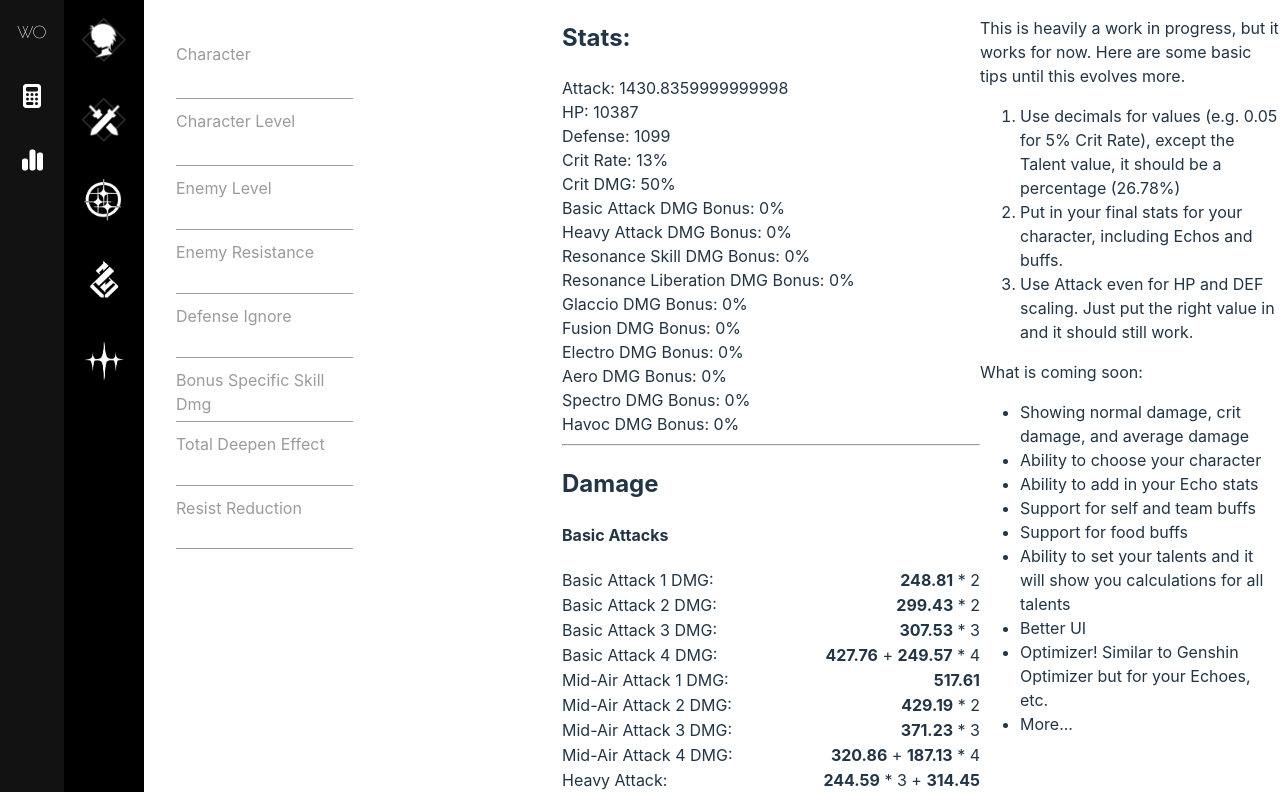
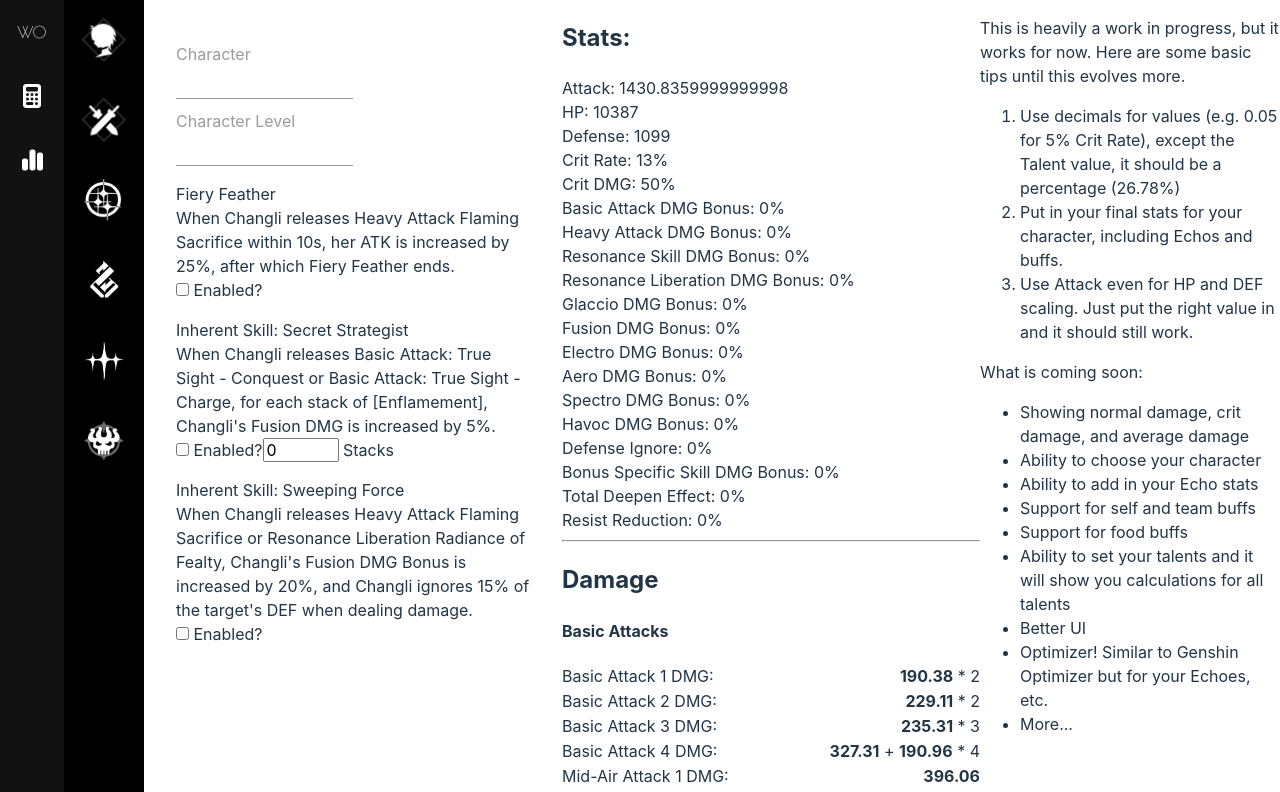
Before and after one commit to ryanbenson/wuthering-waves-optimizer, a Vue app: page /calculator in a window 1280 px wide. Shown: the top 792 px of the page. Built offline with nearby package versions, Linux system fonts and the light colour scheme.

Commit message:
Gets char buffs working

```diff
--- /dev/null
+++ b/src/characters/Changli/buffs.ts
@@ -0,0 +1,52 @@
+export const buffs = [
+  {
+    key: "FieryFeather",
+    name: "Fiery Feather",
+    details:
+      '<div class="skilldescription">When Changli releases Heavy Attack <span class="Highlight">Flaming Sacrifice</span> within 10s, her ATK is increased by 25%, after which <span class="Highlight">Fiery Feather</span> ends.</div>',
+    hasStacks: false,
+    modifiers: [
+      {
+        modifier: "ATK",
+        modifierValue: 0.25,
+      },
+    ],
+    minStacks: 0,
+    maxStacks: 0,
+    alwaysEnabled: false,
+  },
+  {
+    key: "InherentSkillSecretStrategist",
+    name: "Inherent Skill: Secret Strategist",
+    details: `<div class="skilldescription">When Changli releases Basic Attack: <span class="Highlight">True Sight - Conquest</span> or Basic Attack: <span class="Highlight">True Sight - Charge</span>, for each stack of [Enflamement], Changli's Fusion DMG is increased by 5%.</div>`,
+    hasStacks: true,
+    modifiers: [
+      {
+        modifier: "Fusion",
+        modifierValue: 0.05,
+      },
+    ],
+    minStacks: 0,
+    maxStacks: 4,
+    alwaysEnabled: false,
+  },
+  {
+    key: "InherentSkillSweepingForce",
+    name: "Inherent Skill: Sweeping Force",
+    details: `<div class="skilldescription">When Changli releases Heavy Attack <span class="Highlight">Flaming Sacrifice</span> or Resonance Liberation <span class="Highlight">Radiance of Fealty</span>, Changli's Fusion DMG Bonus is increased by 20%, and Changli ignores 15% of the target's DEF when dealing damage.</div>`,
+    hasStacks: false,
+    modifiers: [
+      {
+        modifier: "Fusion",
+        modifierValue: 0.2,
+      },
+      {
+        modifier: "DEFIgnore",
+        modifierValue: 0.15,
+      },
+    ],
+    minStacks: 0,
+    maxStacks: 0,
+    alwaysEnabled: false,
+  },
+];
--- a/src/characters/Changli/index.ts
+++ b/src/characters/Changli/index.ts
@@ -5,6 +5,7 @@ import { skillAttacks } from "./skillAttacks.ts";
 import { liberationAttacks } from "./liberationAttacks.ts";
 import { forteCircuitAttacks } from "./forteCircuitAttacks.ts";
 import { introAttacks } from "./introAttacks.ts";
+import { buffs } from "./buffs.ts";
 
 export function getData() {
   return {
@@ -16,5 +17,6 @@ export function getData() {
     liberationAttacks,
     forteCircuitAttacks,
     introAttacks,
+    buffs,
   };
 }
--- a/src/components/Calculator.vue
+++ b/src/components/Calculator.vue
@@ -16,6 +16,9 @@
         </li>
         <li @click="changeScreen('constellations')">
           <img src="/images/constellations.png" class="icon" />
+        </li>
+        <li @click="changeScreen('enemy')">
+          <img src="/images/enemy.png" class="icon" />
         </li>
       </ul>
     </div>
@@ -46,21 +49,13 @@
               >Character Level</label
             >
           </div>
-          <div
-            v-for="field in fields"
-            :key="field.name"
-            class="form__group field">
-            <input
-              :id="field.name"
-              :type="field.type"
-              v-model="formData[field.name]"
-              :step="field.step"
-              class="form__field"
-              :placeholder="field.name" />
-            <label :for="field.name" class="form__label">{{
-              field.label
-            }}</label>
-          </div>
+          <template v-if="chosenChar?.value?.buffs">
+            <CalculatorCharacterBuffs
+              :buffs="chosenChar?.value?.buffs"
+              @updated-character-buffs="
+                handleUpdatedCharacterBuffs
+              "></CalculatorCharacterBuffs>
+          </template>
         </div>
       </div>
 
@@ -137,6 +132,21 @@
       <div class="screen--character" v-show="curScreen === 'constellations'">
         Constellations coming soon.
       </div>
+      <div class="screen--enemy" v-show="curScreen === 'enemy'">
+        <div
+          v-for="field in fields"
+          :key="field.name"
+          class="form__group field">
+          <input
+            :id="field.name"
+            :type="field.type"
+            v-model="formData[field.name]"
+            :step="field.step"
+            class="form__field"
+            :placeholder="field.name" />
+          <label :for="field.name" class="form__label">{{ field.label }}</label>
+        </div>
+      </div>
     </div>
     <div class="results">
       <h2>Stats:</h2>
@@ -157,6 +167,12 @@
       <div>Aero DMG Bonus: {{ Aero }}%</div>
       <div>Spectro DMG Bonus: {{ Spectro }}%</div>
       <div>Havoc DMG Bonus: {{ Havoc }}%</div>
+      <div>Defense Ignore: {{ DefIgnore }}%</div>
+      <div>
+        Bonus Specific Skill DMG Bonus: {{ BonusSpecificSkillDMGBonus }}%
+      </div>
+      <div>Total Deepen Effect: {{ TotalDeepenEffect }}%</div>
+      <div>Resist Reduction: {{ ResistReduction }}%</div>
       <hr />
       <h2>Damage</h2>
       <h4>Basic Attacks</h4>
@@ -217,15 +233,12 @@ import {
 } from "../characters/characters";
 import CalculatorEchoes from "./CalculatorEchoes.vue";
 import CalculatorWeapons from "./CalculatorWeapons.vue";
+import CalculatorCharacterBuffs from "./CalculatorCharacterBuffs.vue";
 
 interface FormData {
   [key: string]: number | string; // index signature
   enemyLevel: number;
   enemyResist: number;
-  defIgnore: number;
-  bonusSpecificSkillDmg: number;
-  totalDeepenEffect: number;
-  resistenceReduction: number;
 }
 
 interface TalentData {
@@ -241,15 +254,12 @@ export default defineComponent({
   components: {
     CalculatorEchoes,
     CalculatorWeapons,
+    CalculatorCharacterBuffs,
   },
   setup() {
     const formData = reactive<FormData>({
-      enemyLevel: 1,
+      enemyLevel: 90,
       enemyResist: 0.1,
-      defIgnore: 0,
-      bonusSpecificSkillDmg: 0,
-      totalDeepenEffect: 0,
-      resistenceReduction: 0,
     });
     const talentData = reactive<TalentData>({
       basic: 10,
@@ -259,6 +269,7 @@ export default defineComponent({
       intro: 10,
     });
     const weaponData = reactive({});
+    const charBuffsData = reactive({});
 
     watch(formData, async (updatedFormData: FormData) => {
       handleCalculation(updatedFormData);
@@ -305,6 +316,10 @@ export default defineComponent({
     const Aero = ref(0);
     const Spectro = ref(0);
     const Havoc = ref(0);
+    const DefIgnore = ref(0);
+    const BonusSpecificSkillDMGBonus = ref(0);
+    const TotalDeepenEffect = ref(0);
+    const ResistReduction = ref(0);
 
     charactersList.value = getCharactersAvailable();
 
@@ -350,6 +365,10 @@ export default defineComponent({
       let aero = 0;
       let spectro = 0;
       let havoc = 0;
+      let defIgnore = 0;
+      let bonusSpecificSkillDMGBonus = 0;
+      let totalDeepenEffect = 0;
+      let resistReduction = 0;
 
       let weaponModifer = null;
       let weaponModifierValue = 0;
@@ -360,6 +379,47 @@ export default defineComponent({
         charHp = hp;
         charAtk = attack;
         charDef = defense;
+      }
+      if (charBuffsData.value) {
+        const charBuffInfo = charBuffsData.value;
+        attackPercent += charBuffInfo?.ATK ? charBuffInfo?.ATK * 100 : 0;
+        hpPercent += charBuffInfo?.HP ? charBuffInfo?.HP * 100 : 0;
+        defPercent += charBuffInfo?.DEF ? charBuffInfo?.DEF * 100 : 0;
+        attackFlat += charBuffInfo?.ATK_FLAT ?? 0;
+        hpFlat += charBuffInfo?.HP_FLAT ?? 0;
+        defFlat += charBuffInfo?.DEF_FLAT ?? 0;
+        critRate += charBuffInfo?.CritRate ? charBuffInfo?.CritRate * 100 : 0;
+        critDMG += charBuffInfo?.CritDMG ? charBuffInfo?.CritDMG * 100 : 0;
+        basicAttackDMGBonus += charBuffInfo?.BasicAttackDMGBonus
+          ? charBuffInfo?.BasicAttackDMGBonus * 100
+          : 0;
+        heavyAttackDMGBonus += charBuffInfo?.HeavyAttackDMGBonus
+          ? charBuffInfo?.HeavyAttackDMGBonus * 100
+          : 0;
+        resonanceSkillDMGBonus += charBuffInfo?.ResonanceSkillDMGBonus
+          ? charBuffInfo?.ResonanceSkillDMGBonus * 100
+          : 0;
+        resonanceLiberationDMGBonus += charBuffInfo?.ResonanceLiberationDMGBonus
+          ? charBuffInfo?.ResonanceLiberationDMGBonus * 100
+          : 0;
+        glacio += charBuffInfo?.Glacio ? charBuffInfo?.Glacio * 100 : 0;
+        fusion += charBuffInfo?.Fusion ? charBuffInfo?.Fusion * 100 : 0;
+        electro += charBuffInfo?.Electro ? charBuffInfo?.Electro * 100 : 0;
+        aero += charBuffInfo?.Aero ? charBuffInfo?.Aero * 100 : 0;
+        spectro += charBuffInfo?.Spectro ? charBuffInfo?.Spectro * 100 : 0;
+        havoc += charBuffInfo?.Havoc ? charBuffInfo?.Havoc * 100 : 0;
+        defIgnore += charBuffInfo?.DEFIgnore
+          ? charBuffInfo?.DEFIgnore * 100
+          : 0;
+        bonusSpecificSkillDMGBonus = charBuffInfo?.BonusSpecificSkillDMGBonus
+          ? charBuffInfo?.BonusSpecificSkillDMGBonus * 100
+          : 0;
+        totalDeepenEffect = charBuffInfo?.TotalDeepenEffect
+          ? charBuffInfo?.TotalDeepenEffect * 100
+          : 0;
+        resistReduction = charBuffInfo?.ResistReduction
+          ? charBuffInfo?.ResistReduction * 100
+          : 0;
       }
       if (weaponData.value) {
         weaponAtk = weaponData.value?.attack;
@@ -412,6 +472,19 @@ export default defineComponent({
           ? weaponPassiveData?.Spectro * 100
           : 0;
         havoc += weaponPassiveData?.Havoc ? weaponPassiveData?.Havoc * 100 : 0;
+        defIgnore += weaponPassiveData?.DefIgnore
+          ? weaponPassiveData?.DefIgnore * 100
+          : 0;
+        bonusSpecificSkillDMGBonus =
+          weaponPassiveData?.BonusSpecificSkillDMGBonus
+            ? weaponPassiveData?.BonusSpecificSkillDMGBonus * 100
+            : 0;
+        totalDeepenEffect = weaponPassiveData?.TotalDeepenEffect
+          ? weaponPassiveData?.TotalDeepenEffect * 100
+          : 0;
+        resistReduction = weaponPassiveData?.ResistReduction
+          ? weaponPassiveData?.ResistReduction * 100
+          : 0;
         // TO DO: Skills / liberation / elemental / etc
         // weapon data is in decimal, but we're calcing in percentages for now
         switch (weaponModifer) {
@@ -469,6 +542,10 @@ export default defineComponent({
       Aero.value = aero;
       Spectro.value = spectro;
       Havoc.value = havoc;
+      DefIgnore.value = defIgnore / 100;
+      BonusSpecificSkillDMGBonus.value = bonusSpecificSkillDMGBonus;
+      TotalDeepenEffect.value = totalDeepenEffect;
+      ResistReduction.value = resistReduction;
 
       calcAllDamages();
     };
@@ -555,14 +632,12 @@ export default defineComponent({
           formData.enemyResist,
           talent,
           atkDefHpVal,
-          formData.defIgnore,
+          DefIgnore.value,
           totalSkillDmgBonus,
-          // this is if you specifically buff one instance of a damage like True Sight - Capture DMG,
-          // but not the other instances of the same skill
-          formData.bonusSpecificSkillDmg,
+          BonusSpecificSkillDMGBonus.value,
           elementalDmgBonusDecimal,
-          formData.totalDeepenEffect,
-          formData.resistenceReduction
+          TotalDeepenEffect.value,
+          ResistReduction.value
         );
         const attackToUse = {
           key: attack.key,
@@ -587,12 +662,12 @@ export default defineComponent({
           formData.enemyResist,
           talent,
           atkDefHpVal,
-          formData.defIgnore,
+          DefIgnore.value,
           totalSkillDmgBonus,
-          formData.bonusSpecificSkillDmg,
+          BonusSpecificSkillDMGBonus.value,
           elementalDmgBonusDecimal,
-          formData.totalDeepenEffect,
-          formData.resistenceReduction
+          TotalDeepenEffect.value,
+          ResistReduction.value
         );
         const attackToUse = {
           key: attack.key,
@@ -618,12 +693,12 @@ export default defineComponent({
           formData.enemyResist,
           talent,
           atkDefHpVal,
-          formData.defIgnore,
+          DefIgnore.value,
           totalSkillDmgBonus,
-          formData.bonusSpecificSkillDmg,
+          BonusSpecificSkillDMGBonus.value,
           elementalDmgBonusDecimal,
-          formData.totalDeepenEffect,
-          formData.resistenceReduction
+          TotalDeepenEffect.value,
+          ResistReduction.value
         );
         const attackToUse = {
           key: attack.key,
@@ -649,12 +724,12 @@ export default defineComponent({
           formData.enemyResist,
           talent,
           atkDefHpVal,
-          formData.defIgnore,
+          DefIgnore.value,
           totalSkillDmgBonus,
-          formData.bonusSpecificSkillDmg,
+          BonusSpecificSkillDMGBonus.value,
           elementalDmgBonusDecimal,
-          formData.totalDeepenEffect,
-          formData.resistenceReduction
+          TotalDeepenEffect.value,
+          ResistReduction.value
         );
         const attackToUse = {
           key: attack.key,
@@ -679,12 +754,12 @@ export default defineComponent({
           formData.enemyResist,
           talent,
           atkDefHpVal,
-          formData.defIgnore,
+          DefIgnore.value,
           totalSkillDmgBonus,
-          formData.bonusSpecificSkillDmg,
+          BonusSpecificSkillDMGBonus.value,
           elementalDmgBonusDecimal,
-          formData.totalDeepenEffect,
-          formData.resistenceReduction
+          TotalDeepenEffect.value,
+          ResistReduction.value
         );
         const attackToUse = {
           key: attack.key,
@@ -713,30 +788,6 @@ export default defineComponent({
         type: "number",
         step: "0.1",
       },
-      {
-        name: "defIgnore",
-        label: "Defense Ignore",
-        type: "number",
-        step: "0.01",
-      },
-      {
-        name: "bonusSpecificSkillDmg",
-        label: "Bonus Specific Skill Dmg",
-        type: "number",
-        step: "1",
-      },
-      {
-        name: "totalDeepenEffect",
-        label: "Total Deepen Effect",
-        type: "number",
-        step: "1",
-      },
-      {
-        name: "resistenceReduction",
-        label: "Resist Reduction",
-        type: "number",
-        step: "1",
-      },
     ];
 
     const handleCalculation = () => {
@@ -745,6 +796,11 @@ export default defineComponent({
 
     const handleWeaponUpdated = (givenWeaponData) => {
       weaponData.value = givenWeaponData;
+      calcCharStats();
+    };
+
+    const handleUpdatedCharacterBuffs = (givenCharBuffsData) => {
+      charBuffsData.value = givenCharBuffsData;
       calcCharStats();
     };
 
@@ -763,6 +819,7 @@ export default defineComponent({
       characterLevel,
       characterLevelOptions,
       charactersList,
+      chosenChar,
       chosenWeapon,
       curScreen,
       changeScreen,
@@ -778,6 +835,7 @@ export default defineComponent({
       totalCritDMG,
       weaponType,
       handleWeaponUpdated,
+      handleUpdatedCharacterBuffs,
       BasicAttackDMGBonus,
       HeavyAttackDMGBonus,
       ResonanceSkillDMGBonus,
@@ -788,6 +846,10 @@ export default defineComponent({
       Aero,
       Spectro,
       Havoc,
+      DefIgnore,
+      BonusSpecificSkillDMGBonus,
+      TotalDeepenEffect,
+      ResistReduction,
       // weaponLevelOptions,
     };
   },
--- /dev/null
+++ b/src/components/CalculatorCharacterBuff.vue
@@ -0,0 +1,104 @@
+<template>
+  <div class="character__buff">
+    <span>{{ name }}</span>
+    <div v-html="details"></div>
+    <span v-if="!alwaysEnabled"
+      ><input type="checkbox" v-model="isEnabled" /> Enabled?</span
+    >
+    <span v-if="hasStacks">
+      <input v-model="stacks" type="number" :min="minStacks" :max="maxStacks" />
+      Stacks</span
+    >
+  </div>
+</template>
+
+<script>
+export default {
+  props: {
+    name: {
+      type: String,
+    },
+    uniqueKey: {
+      type: String,
+    },
+    details: {
+      type: String,
+    },
+    alwaysEnabled: {
+      type: Boolean,
+      default: false,
+    },
+    hasStacks: {
+      type: Boolean,
+      default: false,
+    },
+    minStacks: {
+      type: Number,
+      default: 0,
+    },
+    maxStacks: {
+      type: Number,
+      default: 0,
+    },
+    modifiers: {
+      type: Array,
+      default: () => [],
+    },
+  },
+  data() {
+    return {
+      isEnabled: false,
+      stacks: 0,
+    };
+  },
+  watch: {
+    buffStats: function () {
+      this.updatedStats();
+    },
+  },
+  methods: {
+    updatedStats() {
+      this.$emit("updated-character-buff", {
+        key: this.uniqueKey,
+        data: this.buffStats,
+      });
+    },
+  },
+  computed: {
+    buffStats() {
+      const data = {};
+      if (!this.isEnabled) {
+        return data;
+      }
+      if (!this.hasStacks) {
+        this.modifiers.forEach((modifierItem) => {
+          data[modifierItem.modifier] = modifierItem.modifierValue;
+        });
+        return data;
+      }
+      if (this.hasStacks) {
+        if (this.stacks === 0) {
+          return data;
+        }
+        this.modifiers.forEach((modifierItem) => {
+          const totalValue = modifierItem.modifierValue * this.stacks;
+          data[modifierItem.modifier] = totalValue;
+        });
+      }
+      // shouldn't get here
+      return data;
+    },
+  },
+  mounted() {
+    if (this.alwaysEnabled === true) {
+      this.isEnabled = true;
+    }
+  },
+};
+</script>
+
+<style scoped>
+.character__buff {
+  margin-top: 1rem;
+}
+</style>
--- /dev/null
+++ b/src/components/CalculatorCharacterBuffs.vue
@@ -0,0 +1,78 @@
+<template>
+  <div>
+    <div v-if="buffs" class="character__buffs">
+      <CalculatorCharacterBuff
+        v-for="buff in buffs"
+        :key="buff.key"
+        :unique-key="buff.key"
+        :name="buff.name"
+        :details="buff.details"
+        :always-enabled="buff.alwaysEnabled"
+        :has-stacks="buff.hasStacks"
+        :min-stacks="buff.minStacks"
+        :max-stacks="buff.maxStacks"
+        :modifiers="buff.modifiers"
+        @updated-character-buff="handleUpdatedCharacterBuff"
+        class="character__buff"></CalculatorCharacterBuff>
+    </div>
+  </div>
+</template>
+
+<script>
+import CalculatorCharacterBuff from "./CalculatorCharacterBuff.vue";
+export default {
+  props: {
+    buffs: {
+      type: Array,
+      default: () => [],
+    },
+  },
+  components: { CalculatorCharacterBuff },
+  data() {
+    return {
+      isEnabled: false,
+      stacks: 0,
+      buffsData: [],
+    };
+  },
+  watch: {
+    buffsFormatted: function () {
+      this.updatedStats();
+    },
+  },
+  methods: {
+    updatedStats() {
+      this.$emit("updated-character-buffs", this.buffsFormatted);
+    },
+    handleUpdatedCharacterBuff(buffInfo) {
+      const buffIndex = this.buffsData.findIndex((buff) => {
+        return buff.key === buffInfo.key;
+      });
+      if (buffIndex === -1) {
+        this.buffsData.push(buffInfo);
+      } else {
+        this.buffsData[buffIndex] = buffInfo;
+      }
+    },
+  },
+  computed: {
+    buffsFormatted() {
+      const finalBuffData = {};
+      this.buffsData.forEach((buffInstance) => {
+        const stat = buffInstance.key;
+        const buffDataArr = Object.entries(buffInstance.data);
+        buffDataArr.forEach(([stat, value]) => {
+          finalBuffData[stat] = (finalBuffData[stat] || 0) + value;
+        });
+      });
+      return finalBuffData;
+    },
+  },
+};
+</script>
+
+<style scoped>
+.character__buff {
+  margin-top: 1rem;
+}
+</style>
```
Also changed, not shown: public/images/enemy.png (added).
